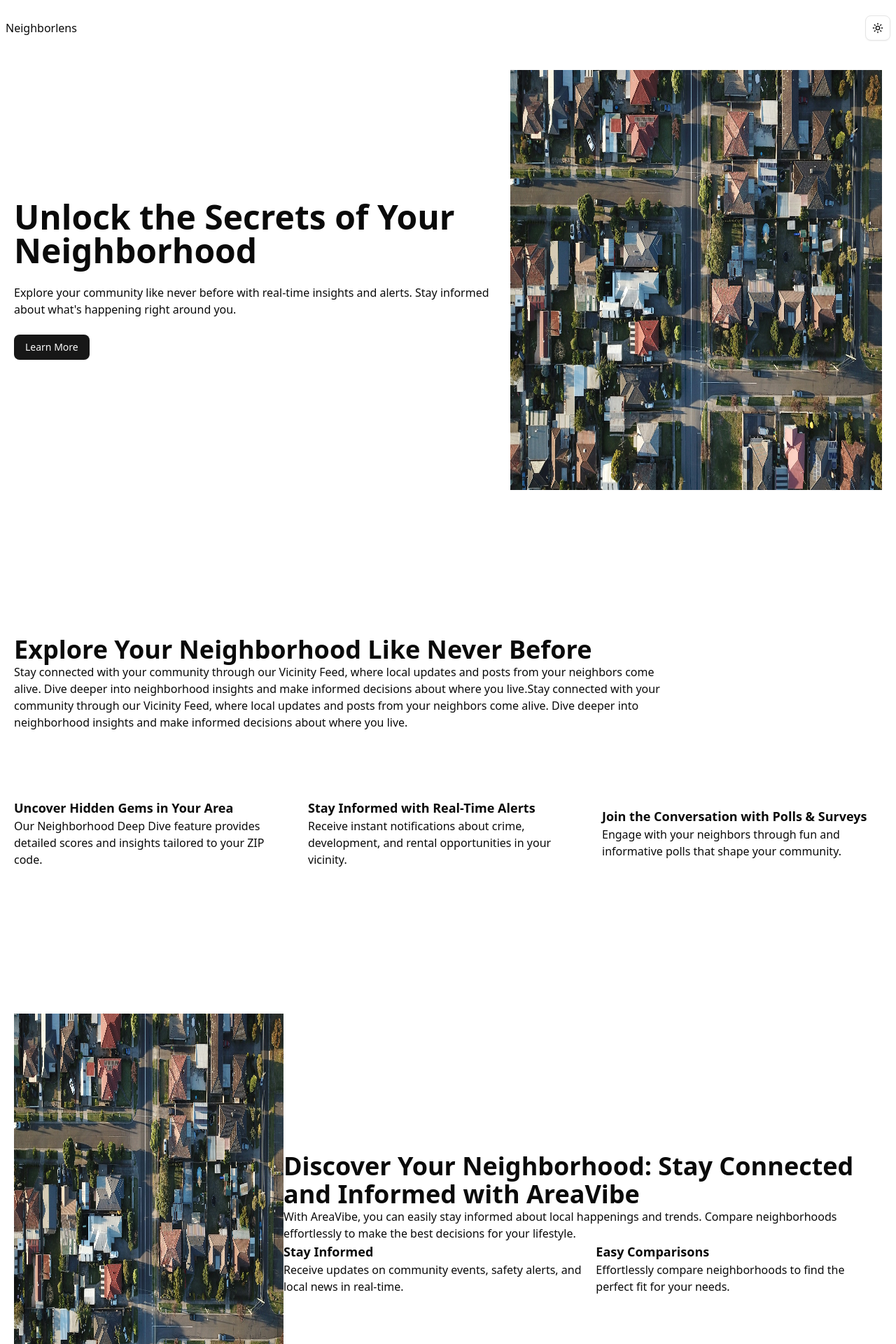
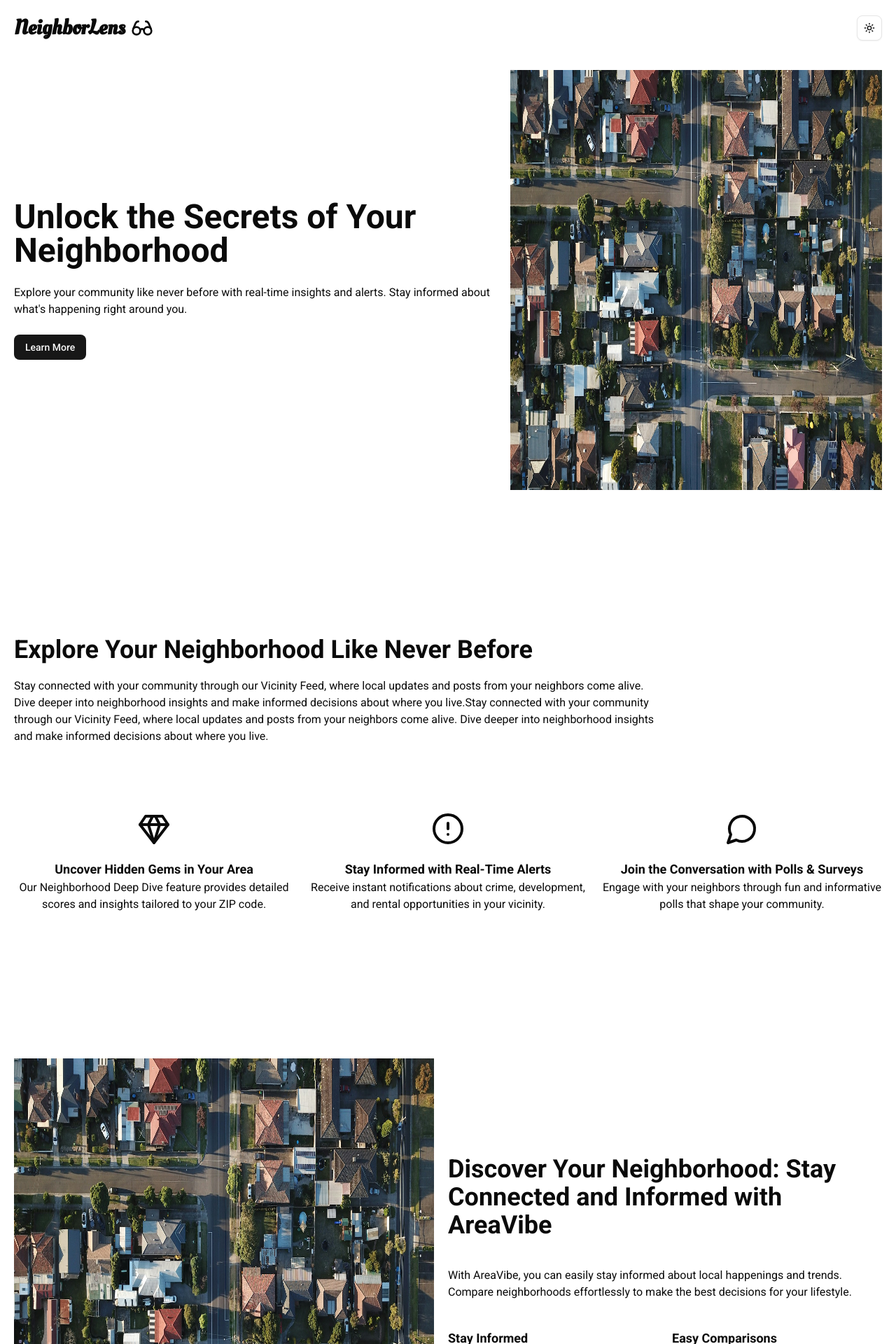
Before and after one commit to kquach229/neighborlens, a Next.js app: page / in a window 1280 px wide. Shown: the top 1920 px of the page at 70% size. Built offline with nearby package versions, Linux system fonts and the light colour scheme.

Commit message:
responsiveness

```diff
--- a/app/globals.css
+++ b/app/globals.css
@@ -145,3 +145,8 @@
     @apply text-lg font-bold;
   }
 }
+
+
+.font-oleo {
+  font-family: var(--font-oleo-script);
+}
--- a/app/layout.tsx
+++ b/app/layout.tsx
@@ -1,18 +1,19 @@
 import type { Metadata } from 'next';
-import { Geist, Geist_Mono } from 'next/font/google';
+import { Oleo_Script, Roboto } from 'next/font/google';
 import './globals.css';
 import { ThemeProvider } from '@/components/theme-provider';
 import Navbar from '@/components/Navbar';
 import Footer from '@/components/Footer';
 
-const geistSans = Geist({
-  variable: '--font-geist-sans',
+const roboto = Roboto({
+  variable: '--font-roboto',
   subsets: ['latin'],
 });
 
-const geistMono = Geist_Mono({
-  variable: '--font-geist-mono',
+const oleo = Oleo_Script({
+  variable: '--font-oleo-script',
   subsets: ['latin'],
+  weight: ['400'],
 });
 
 export const metadata: Metadata = {
@@ -26,17 +27,20 @@ export default function RootLayout({
   children: React.ReactNode;
 }>) {
   return (
-    <html lang='en'>
-      <body
-        className={`${geistSans.variable} ${geistMono.variable} antialiased`}>
+    <html lang='en' suppressHydrationWarning>
+      <body className={`${roboto.className} ${oleo.variable} antialiased`}>
         <ThemeProvider
           attribute='class'
           defaultTheme='system'
           enableSystem
           disableTransitionOnChange>
-          <Navbar />
-          <div className=''>{children}</div>
-          <Footer />
+          <div className='max-w-[1500px] mx-auto overflow-hidden'>
+            <Navbar />
+
+            {children}
+
+            <Footer />
+          </div>
         </ThemeProvider>
       </body>
     </html>
--- a/app/page.tsx
+++ b/app/page.tsx
@@ -1,10 +1,11 @@
 import { Button } from '@/components/ui/button';
+import { AlertCircle, AlertOctagon, Gem, MessageCircle } from 'lucide-react';
 import Image from 'next/image';
 
 export default function Home() {
   return (
     <div className='min-h-screen p-5'>
-      <div className='flex justify-around items-center h-full'>
+      <div className='flex justify-between items-center h-full'>
         <div className='flex flex-col justify-center md:w-[800px] gap-6'>
           <h1 className='font-bold'>Unlock the Secrets of Your Neighborhood</h1>
           <span>
@@ -35,11 +36,13 @@ export default function Home() {
 
       <div className='mt-52'>
         <div className='w-3/4'>
-          <h2>Explore Your Neighborhood Like Never Before</h2>
-          Stay connected with your community through our Vicinity Feed, where
-          local updates and posts from your neighbors come alive. Dive deeper
-          into neighborhood insights and make informed decisions about where you
-          live.
+          <h2 className='mb-5'>Explore Your Neighborhood Like Never Before</h2>
+          <span>
+            Stay connected with your community through our Vicinity Feed, where
+            local updates and posts from your neighbors come alive. Dive deeper
+            into neighborhood insights and make informed decisions about where
+            you live.
+          </span>
           <span className='mt-10'>
             Stay connected with your community through our Vicinity Feed, where
             local updates and posts from your neighbors come alive. Dive deeper
@@ -47,15 +50,18 @@ export default function Home() {
             you live.
           </span>
         </div>
-        <div className='grid grid-cols-3 gap-5 w-full place-items-center mt-24'>
-          <div className='self-center items-center'>
+        <div className='grid grid-cols-3 gap-5 w-full place-items-center mt-24 text-center'>
+          <div>
+            <Gem className='place-self-center mb-5 h-[3rem] w-[3rem]' />
             <h6>Uncover Hidden Gems in Your Area</h6>
+
             <span>
               Our Neighborhood Deep Dive feature provides detailed scores and
               insights tailored to your ZIP code.
             </span>
           </div>
           <div className='self-center items-center'>
+            <AlertCircle className='place-self-center mb-5 h-[3rem] w-[3rem]' />
             <h6>Stay Informed with Real-Time Alerts</h6>
             <span>
               Receive instant notifications about crime, development, and rental
@@ -63,6 +69,7 @@ export default function Home() {
             </span>
           </div>
           <div className='self-center items-center'>
+            <MessageCircle className='place-self-center mb-5 h-[3rem] w-[3rem]' />
             <h6>Join the Conversation with Polls & Surveys</h6>
             <span>
               Engage with your neighbors through fun and informative polls that
@@ -72,8 +79,8 @@ export default function Home() {
         </div>
       </div>
 
-      <div className='mt-52 flex justify-around items-center'>
-        <div>
+      <div className='mt-52 flex justify-around items-center gap-5'>
+        <div className=''>
           <Image
             className='h-[600px] w-[600px]'
             src={'/neighborhood-hero-image.jpg'}
@@ -85,7 +92,7 @@ export default function Home() {
             loading='lazy'
           />
         </div>
-        <div>
+        <div className='gap-10 flex flex-col w-1/2'>
           <h2>
             Discover Your Neighborhood: Stay Connected and Informed with
             AreaVibe
@@ -95,15 +102,15 @@ export default function Home() {
             and trends. Compare neighborhoods effortlessly to make the best
             decisions for your lifestyle.
           </span>
-          <div className='flex justify-between'>
-            <span>
+          <div className='flex justify-start gap-5'>
+            <span className='w-80'>
               <h6>Stay Informed</h6>
               <span>
                 Receive updates on community events, safety alerts, and local
                 news in real-time.
               </span>
             </span>
-            <span>
+            <span className='w-80'>
               <h6>Easy Comparisons</h6>
               <span>
                 Effortlessly compare neighborhoods to find the perfect fit for
--- a/components/Navbar.tsx
+++ b/components/Navbar.tsx
@@ -1,11 +1,15 @@
 import React from 'react';
 import ThemeToggler from './ThemeToggler';
 import Image from 'next/image';
+import { Glasses } from 'lucide-react';
 
 const Navbar = () => {
   return (
-    <div className='flex justify-between items-center p-2 h-[10vh]'>
-      <div>Neighborlens</div>
+    <div className='flex justify-between items-center p-5 h-[10vh] font-oleo'>
+      <div className='inline-flex items-center gap-2'>
+        <h3>NeighborLens</h3>
+        <Glasses className='h-8 w-8' />
+      </div>
       <ThemeToggler />
     </div>
   );
```
